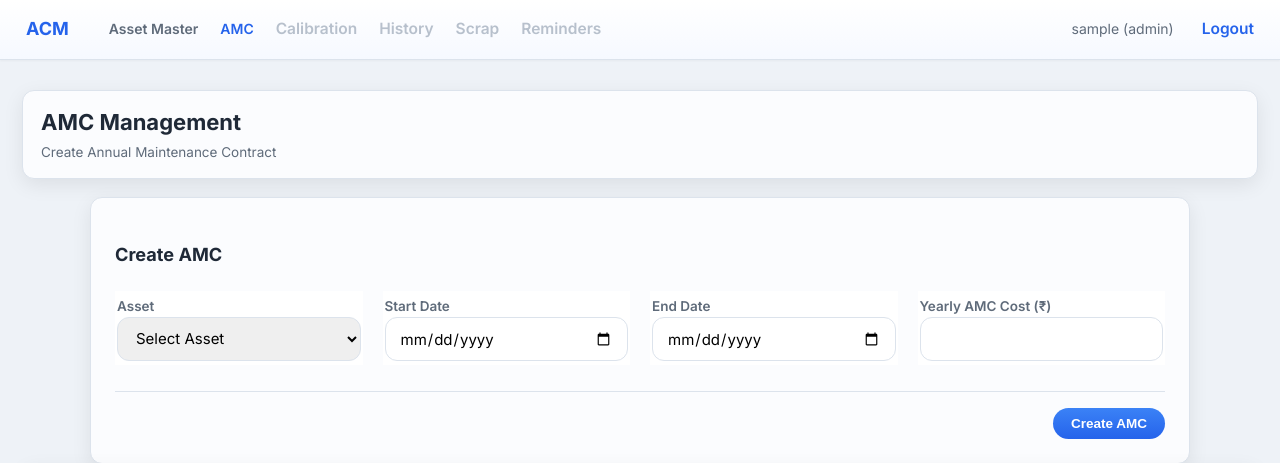
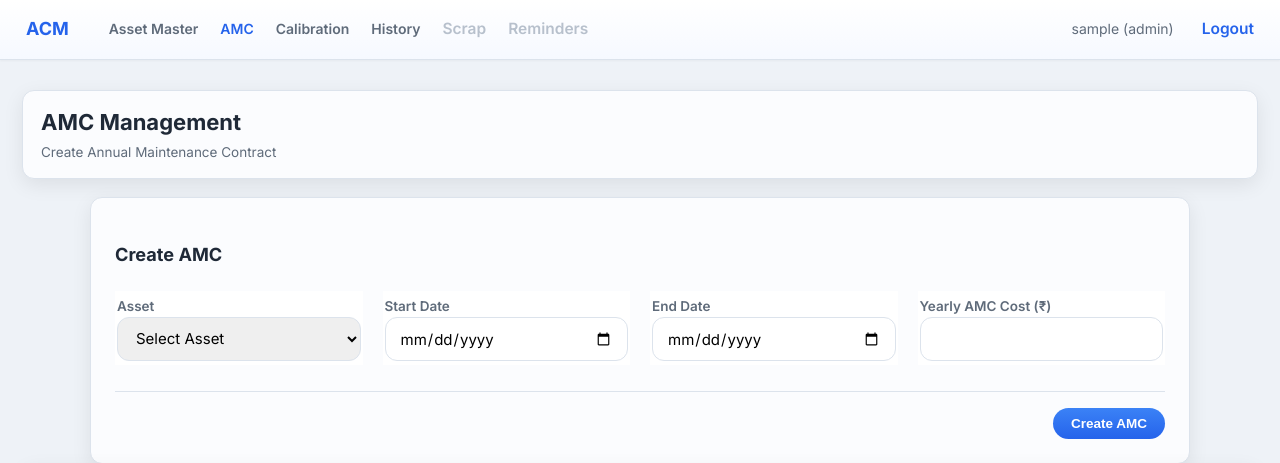
Before and after one commit to Yash-Aparajit/Asset_Compliance_Manager, a Flask app: page /amc in a window 1280 px wide. Shown: the top 463 px of the page. Run offline with Flask 3, Linux system fonts and the light colour scheme; the visitor is signed in with stand-in values (Sample User, id 1); data that the repository does not hold is empty.

Commit message:
Update base.html

```diff
--- a/templates/base.html
+++ b/templates/base.html
@@ -24,8 +24,16 @@
             AMC
         </a>
 
-        <span class="nav-disabled">Calibration</span>
-        <span class="nav-disabled">History</span>
+        <a href="{{ url_for('calibration') }}"
+        class="{% if request.path.startswith('/calibration') %}active{% endif %}">
+            Calibration
+        </a>
+
+        <a href="{{ url_for('history') }}"
+        class="{% if request.path.startswith('/history') %}active{% endif %}">
+            History
+        </a>
+
         <span class="nav-disabled">Scrap</span>
         <span class="nav-disabled">Reminders</span>
     </nav>
```
